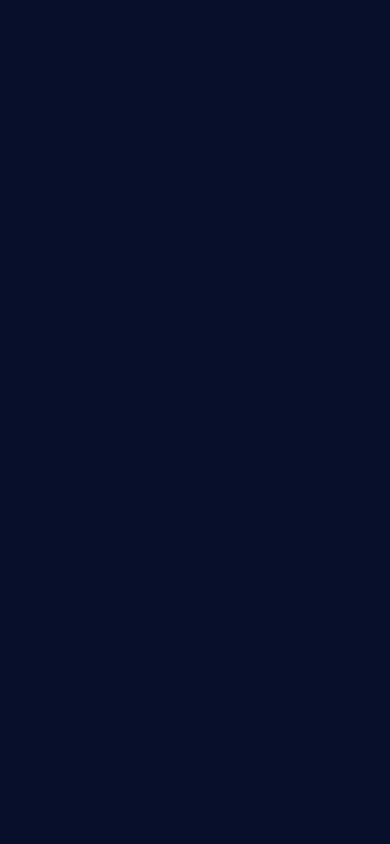
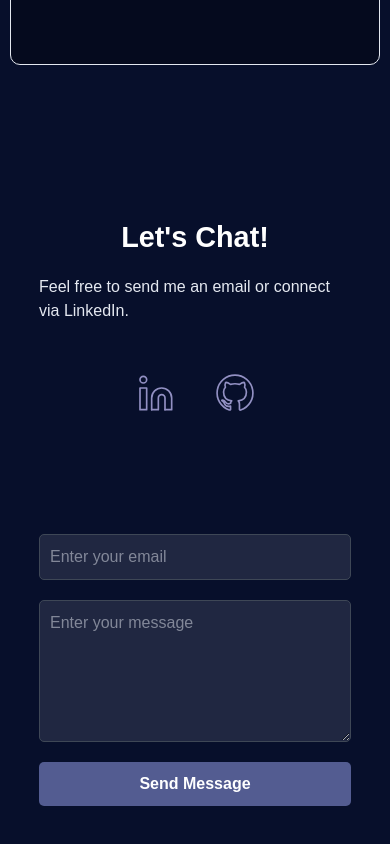
Before and after one commit to selinuz/selinuz.github.io, a Next.js app: page / in a window 390 px wide. Shown: the part 5134-5978 px from the top of the page. Before the commit the page ends 5200 px from the top, so only its background shows below. Built offline with nearby package versions, Linux system fonts and the light colour scheme.

Commit message:
added contact and updated resume

```diff
--- a/src/app/page.tsx
+++ b/src/app/page.tsx
@@ -3,6 +3,7 @@ import Landing from "../components/Landing";
 import About from "../components/About";
 import Projects from "../components/Projects";
 import CoreValues from "../components/CoreValues";
+import Contact from "../components/Contact";
 
 export default function Home() {
   return (
@@ -13,6 +14,7 @@ export default function Home() {
         <About />
         <Projects />
         <CoreValues />
+        <Contact />
       </main>
     </>
   );
--- /dev/null
+++ b/src/components/Contact.tsx
@@ -0,0 +1,70 @@
+"use client";
+import React from "react";
+import "../styles/contact.css";
+import Image from "next/image";
+
+const Contact: React.FC = () => {
+  return (
+    <section id="contact" className="section">
+      <div className="contact-info">
+        <h1>Let&apos;s Chat!</h1>
+        <p>Feel free to send me an email or connect via LinkedIn.</p>
+        <div className="contact-container">
+          <div className="contact-line">
+            <a
+              href="https://www.linkedin.com/in/selin-uz/"
+              target="_blank"
+              rel="noopener noreferrer">
+              <Image
+                src="/linkedin.svg"
+                alt="LinkedIn"
+                width={24}
+                height={24}
+              />
+            </a>
+            <a
+              href="https://github.com/selinuz"
+              target="_blank"
+              rel="noopener noreferrer">
+              <Image src="/github.svg" alt="GitHub" width={24} height={24} />
+            </a>
+          </div>
+        </div>
+      </div>
+
+      <form
+        className="contact-form"
+        action="https://formspree.io/f/xdkkykql"
+        method="POST">
+        <div className="form-group">
+          <label htmlFor="email" className="sr-only">
+            Email
+          </label>
+          <input
+            type="email"
+            id="email"
+            name="email"
+            placeholder="Enter your email"
+            required
+          />
+        </div>
+        <div className="form-group">
+          <label htmlFor="message" className="sr-only">
+            Message
+          </label>
+          <textarea
+            id="message"
+            name="message"
+            placeholder="Enter your message"
+            rows={5}
+            required></textarea>
+        </div>
+        <button type="submit" className="submit-button">
+          Send Message
+        </button>
+      </form>
+    </section>
+  );
+};
+
+export default Contact;
--- a/src/components/CoreValues.tsx
+++ b/src/components/CoreValues.tsx
@@ -14,7 +14,6 @@ export default function CoreValues() {
             <ul>
               <li>Click on an activity to see details and highlight values.</li>
               <li>Click on a core value to expand its definition.</li>
-              <li>Drag items to reposition them freely on the map.</li>
               <li>Use +/− to zoom.</li>
             </ul>
           </div>
--- a/src/components/MapCanvas.tsx
+++ b/src/components/MapCanvas.tsx
@@ -4,7 +4,7 @@ import CoreValueBox from "./CoreValueBox";
 import ActivityBox from "./ActivityBox";
 import ZoomControls from "./ZoomControls";
 import ConnectionLines from "./ConnectionLines";
-import { coreValues, activities, connections } from "../data/core-values"; // renamed to match your new file
+import { coreValues, activities, connections } from "../data/core-values";
 import "../styles/core-values.css";
 
 export default function MapCanvas() {
@@ -46,7 +46,7 @@ export default function MapCanvas() {
     height: number,
     zoom: number
   ) {
-    const baseSpacing = windowWidth < 768 ? 100 : 200; // smaller spacing on mobile
+    const baseSpacing = windowWidth < 768 ? 100 : 200;
     const spacing = baseSpacing * zoom;
 
     return {
--- a/src/components/Navbar.tsx
+++ b/src/components/Navbar.tsx
@@ -10,14 +10,12 @@ const Navbar: React.FC = () => {
 
   return (
     <nav className={menuOpen ? "open" : ""}>
-      {/* Hamburger menu - shown only on small screens */}
       <div className="hamburger" onClick={toggleMenu}>
         <span></span>
         <span></span>
         <span></span>
       </div>
 
-      {/* Main nav links - shown on larger screens */}
       <ul className="nav-links">
         <li>
           <a href="#landing">Welcome</a>
@@ -36,14 +34,12 @@ const Navbar: React.FC = () => {
         </li>
       </ul>
 
-      {/* Resume button - always visible */}
       <div className="resume-button">
-        <a href="/assets/SelinUz_WebsiteResume.pdf" download="SelinUz_Resume">
+        <a href="/SelinUz_Resume.pdf" download="SelinUz_Resume">
           Resume
         </a>
       </div>
 
-      {/* Dropdown nav - shown only when hamburger is clicked */}
       <div className="dropdown" id="nav-dropdown">
         <a href="#landing" onClick={toggleMenu}>
           Welcome
--- a/src/components/ProjectCard.tsx
+++ b/src/components/ProjectCard.tsx
@@ -1,6 +1,6 @@
 import React from "react";
 import Image from "next/image";
-import { Project } from "@/data/projects";
+import { Project } from "../data/projects";
 
 interface Props {
   project: Project;
--- a/src/components/Projects.tsx
+++ b/src/components/Projects.tsx
@@ -1,9 +1,9 @@
 "use client";
 import React, { useState, useMemo } from "react";
 import ProjectCard from "./ProjectCard";
-import ProjectFilter from "@/components/ProjectFilter";
-import { projects as allProjects } from "@/data/projects";
-import "@/styles/projects.css";
+import ProjectFilter from "../components/ProjectFilter";
+import { projects as allProjects } from "../data/projects";
+import "../styles/projects.css";
 
 const Projects: React.FC = () => {
   const [expandedId, setExpandedId] = useState<string | null>(null);
--- a/src/styles/contact.css
+++ b/src/styles/contact.css
@@ -2,8 +2,9 @@
   display: flex;
   justify-content: center;
   align-items: center;
-  width: 70%;
+  width: 80%;
   box-sizing: border-box;
+  margin: 50px auto;
 }
 
 #contact h1 {
@@ -20,7 +21,7 @@
 }
 
 .contact-info {
-  flex: 1;
+  flex: 0.5;
   display: flex;
   flex-direction: column;
 }
@@ -90,7 +91,12 @@
   #contact {
     flex-direction: column;
     align-items: center;
-    width: 90%;
+    width: 80%;
+  }
+
+  #contact h1 {
+    font-size: 1.8rem;
+    text-align: center;
   }
 
   #contact p {
@@ -115,7 +121,6 @@
   .form-group input,
   .form-group textarea {
     font-size: 1rem;
-    padding: 20px;
     min-width: 100%;
     max-width: 100%;
   }
@@ -126,7 +131,7 @@
 
   .submit-button {
     font-size: 1rem;
-    padding: 20px;
+    padding: 10px;
     width: 100%;
   }
 }
--- a/src/styles/core-values.css
+++ b/src/styles/core-values.css
@@ -1,4 +1,5 @@
 #map-container {
+  padding: 70px 0;
   position: relative;
   width: 95%;
   margin: 0 auto;
@@ -196,7 +197,7 @@
 .tooltip {
   display: none;
   position: absolute;
-  top: 40px;
+  top: 13%;
   left: 70%;
   transform: translateX(-50%);
   background-color: var(--off-white);
@@ -208,6 +209,12 @@
   box-shadow: 0px 4px 6px rgba(0, 0, 0, 0.2);
   z-index: 1000;
   text-align: left;
+}
+
+.tooltip li {
+  list-style-type: disc;
+  margin-left: 20px;
+  font-weight: normal;
 }
 
 .info-button:focus + .tooltip,
@@ -250,8 +257,7 @@
   }
 
   .tooltip {
-    width: 80%;
+    width: 70%;
     font-size: 0.8rem;
-    padding: 12px;
   }
 }
```
Also changed, not shown: 2 other files (tests, documents, lock files or other folders).
